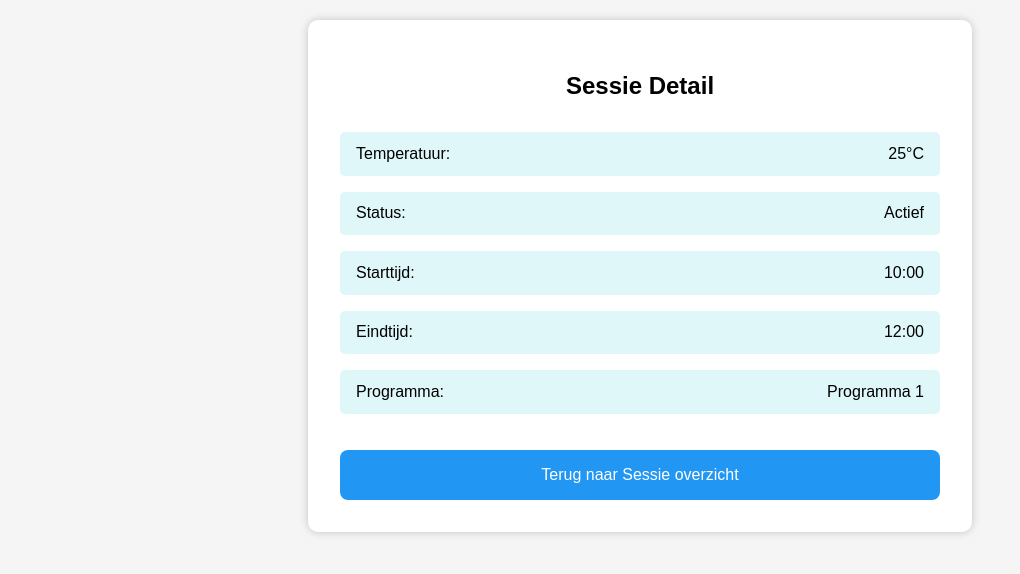
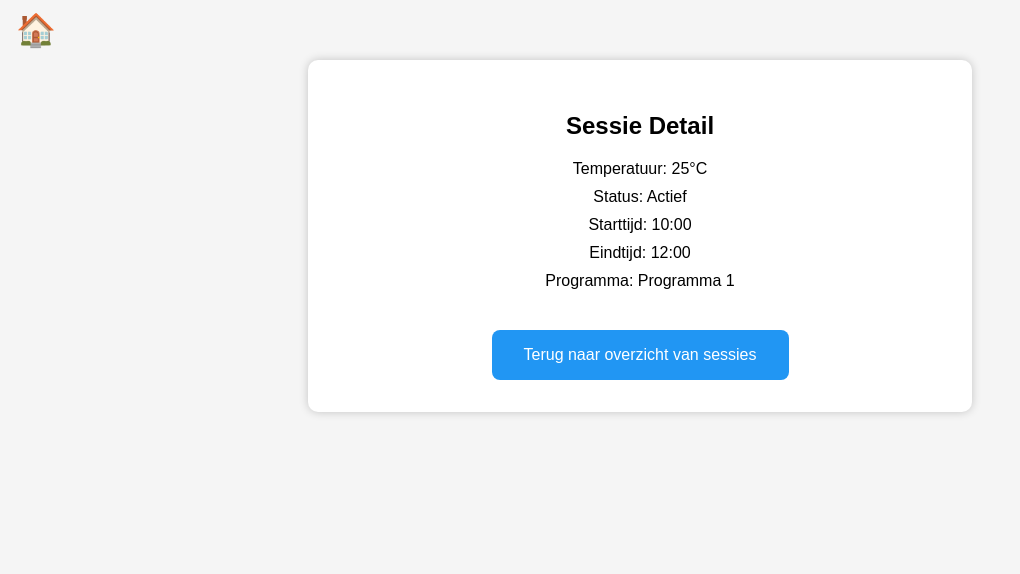
Before and after one commit to CruZxPog/Integratieproject-Pancake-Science, a Python web app: template project/python/front-end/templates/session_detail.html in a window 1280 px wide. Shown: the top 574 px of the page, without its empty margins (0-1020 px from the left). Run offline with Jinja, Linux system fonts and the light colour scheme; the template is opened without the code that fills it, so the values that code supplies are empty.

Commit message:
website bijgewerkt

```diff
--- a/project/python/front-end/templates/session_detail.html
+++ b/project/python/front-end/templates/session_detail.html
@@ -10,12 +10,24 @@
             font-family: Arial, sans-serif;
             background-color: #f5f5f5;
             margin: 0;
-            padding: 20px;
+            padding: 60px 20px 20px 20px;
+            /* ruimte voor huisje */
+        }
+
+        .home-button {
+            position: fixed;
+            top: 10px;
+            left: 10px;
+            font-size: 2rem;
+            cursor: pointer;
+            background: none;
+            border: none;
         }
 
         .container {
             max-width: 600px;
             margin: auto;
+            text-align: center;
             background-color: white;
             padding: 2rem;
             border-radius: 10px;
@@ -23,89 +35,59 @@
         }
 
         h2 {
-            text-align: center;
-            margin-bottom: 2rem;
+            margin-bottom: 20px;
         }
 
-        .data-item {
-            display: flex;
-            justify-content: space-between;
-            margin-bottom: 1rem;
-            padding: 0.8rem 1rem;
-            background-color: #e0f7fa;
-            border-radius: 5px;
+        p {
+            font-size: 1rem;
+            margin: 10px 0;
         }
 
         .back-button {
-            margin-top: 20px;
-            width: 100%;
-            padding: 1rem;
-            font-size: 1rem;
+            margin-top: 30px;
+            padding: 1rem 2rem;
             border: none;
             border-radius: 8px;
             background-color: #2196F3;
             color: white;
             cursor: pointer;
+            font-size: 1rem;
         }
 
         .back-button:hover {
-            transform: translateY(-2px);
+            transform: translateY(-3px);
         }
     </style>
 </head>
 
 <body>
+
+    <!-- Huisje link -->
+    <button class="home-button" onclick="goHome()">🏠</button>
+
     <div class="container">
         <h2 id="session-title">Sessie Detail</h2>
-        <div class="data-item">
-            <span>Temperatuur:</span> <span id="temperature">25°C</span>
-        </div>
-        <div class="data-item">
-            <span>Status:</span> <span id="status">Actief</span>
-        </div>
-        <div class="data-item">
-            <span>Starttijd:</span> <span id="start-time">10:00</span>
-        </div>
-        <div class="data-item">
-            <span>Eindtijd:</span> <span id="end-time">12:00</span>
-        </div>
-        <div class="data-item">
-            <span>Programma:</span> <span id="program">Programma 1</span>
-        </div>
-        <button class="back-button" onclick="goBack()">Terug naar Sessie overzicht</button>
+        <p>Temperatuur: 25°C</p>
+        <p>Status: Actief</p>
+        <p>Starttijd: 10:00</p>
+        <p>Eindtijd: 12:00</p>
+        <p>Programma: Programma 1</p>
+        <button class="back-button" onclick="goBack()">Terug naar overzicht van sessies</button>
     </div>
 
     <script>
-        function goBack() {
-            window.location.href = "sessions.html";
+        const params = new URLSearchParams(window.location.search);
+        const sessionName = params.get('name');
+        if (sessionName) {
+            document.getElementById('session-title').innerText = sessionName + " Detail";
         }
 
-        // Optioneel: sessie naam ophalen uit URL
-        const urlParams = new URLSearchParams(window.location.search);
-        const sessionName = urlParams.get('session');
-        if (sessionName) {
-            document.getElementById('session-title').innerText = sessionName + " Detail";
+        function goHome() {
+            window.location.href = "dashboard.html";
+        }
 
-            // Voor nu statische data, maar hier kan je dynamisch data invullen
-            if (sessionName === "Sessie 1") {
-                document.getElementById('temperature').innerText = "22°C";
-                document.getElementById('status').innerText = "Actief";
-                document.getElementById('start-time').innerText = "09:00";
-                document.getElementById('end-time').innerText = "11:00";
-                document.getElementById('program').innerText = "Programma 1";
-            } else if (sessionName === "Sessie 2") {
-                document.getElementById('temperature').innerText = "24°C";
-                document.getElementById('status').innerText = "Inactief";
-                document.getElementById('start-time').innerText = "12:00";
-                document.getElementById('end-time').innerText = "14:00";
-                document.getElementById('program').innerText = "Programma 2";
-            } else if (sessionName === "Sessie 3") {
-                document.getElementById('temperature').innerText = "20°C";
-                document.getElementById('status').innerText = "Actief";
-                document.getElementById('start-time').innerText = "15:00";
-                document.getElementById('end-time').innerText = "17:00";
-                document.getElementById('program').innerText = "Programma 3";
-            }
+        function goBack() {
+            window.location.href = "session.html";
         }
     </script>
 </body>
```
Also changed, not shown: project/python/front-end/templates/dashboard.html (+9 -4 lines), project/python/front-end/templates/index.html (+4 -12 lines), project/python/front-end/templates/session.html (+10 -5 lines), project/python/front-end/templates/start.html (+34 -25 lines).
